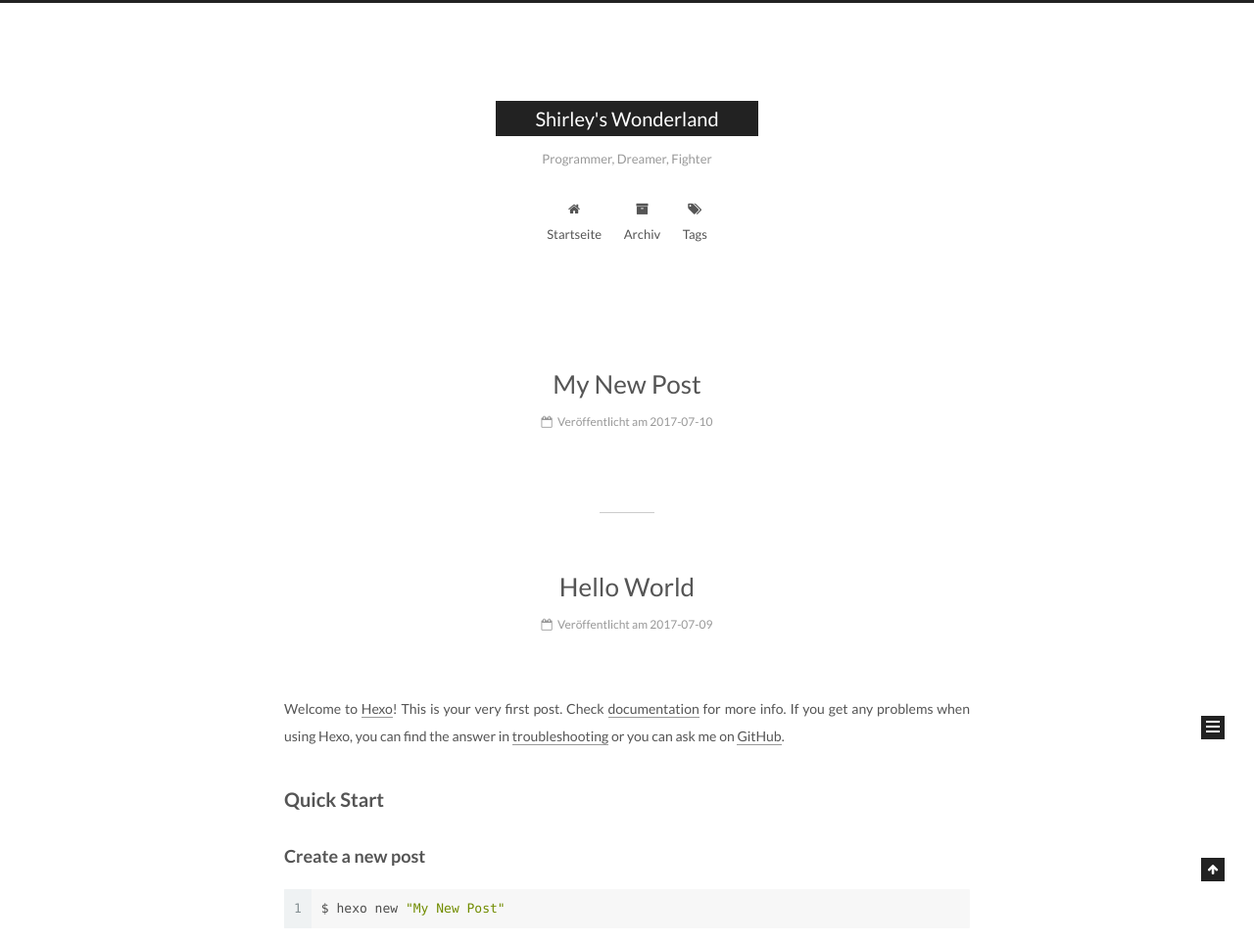
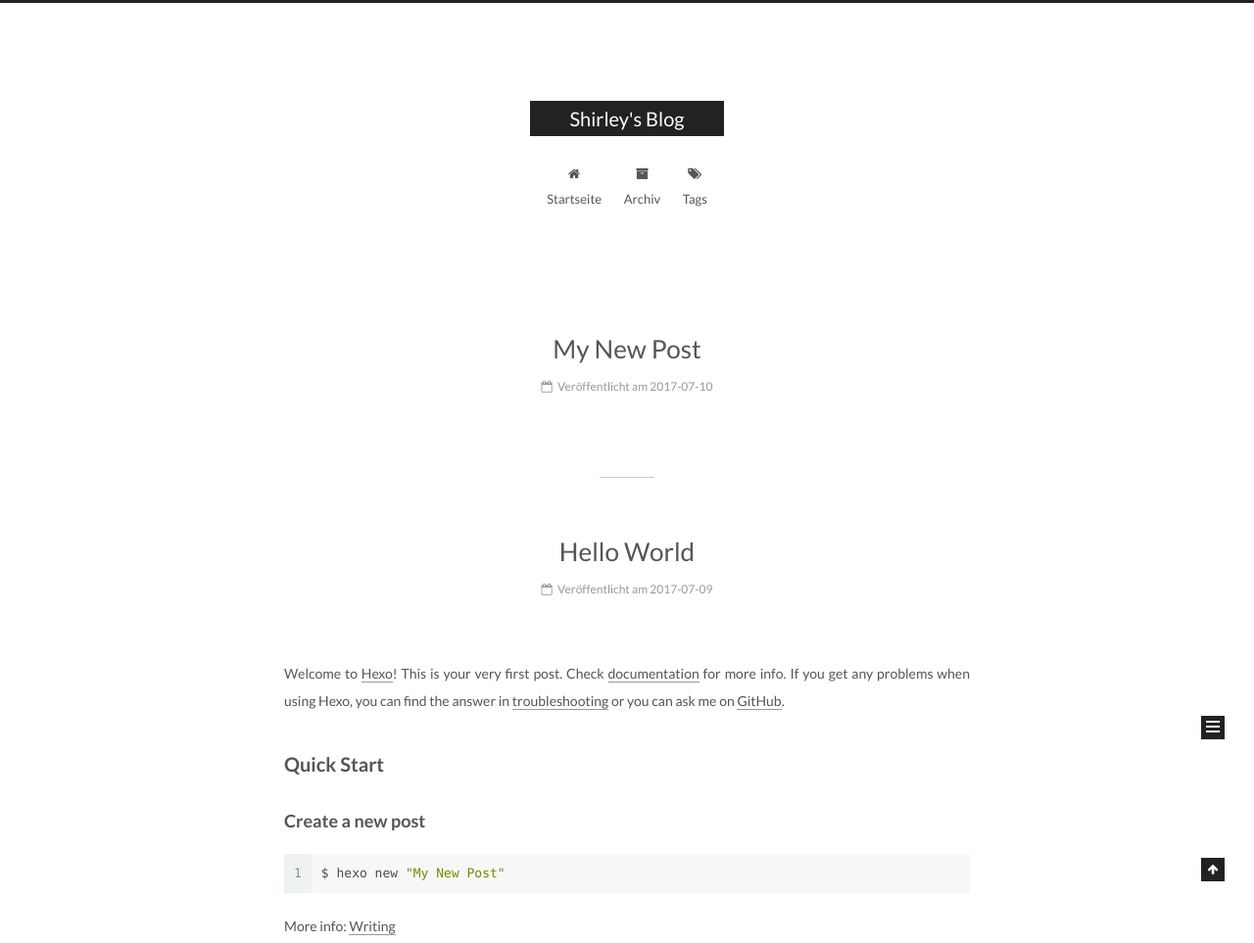
Before and after one commit to shhhhirley/shhhhirley.github.io, a plain HTML site: page index.html in a window 1280 px wide. Shown: the top 963 px of the page at 98% size. Drawn offline with Linux system fonts and the light colour scheme.

Commit message:
Site updated: 2017-07-10 20:58:46

```diff
--- a/index.html
+++ b/index.html
@@ -95,12 +95,12 @@
 
 <meta name="description" content="Shirley Wang&apos;s blog">
 <meta property="og:type" content="website">
-<meta property="og:title" content="Shirley&#39;s Wonderland">
+<meta property="og:title" content="Shirley&#39;s Blog">
 <meta property="og:url" content="https://github.com/zhchnchn/zhchnchn.github.io.git/index.html">
-<meta property="og:site_name" content="Shirley&#39;s Wonderland">
+<meta property="og:site_name" content="Shirley&#39;s Blog">
 <meta property="og:description" content="Shirley Wang&apos;s blog">
 <meta name="twitter:card" content="summary">
-<meta name="twitter:title" content="Shirley&#39;s Wonderland">
+<meta name="twitter:title" content="Shirley&#39;s Blog">
 <meta name="twitter:description" content="Shirley Wang&apos;s blog">
 
 
@@ -135,7 +135,7 @@
 
 
 
-  <title>Shirley's Wonderland</title>
+  <title>Shirley's Blog</title>
 
 
 
@@ -173,12 +173,12 @@
     <div class="custom-logo-site-title">
       <a href="/"  class="brand" rel="start">
         <span class="logo-line-before"><i></i></span>
-        <span class="site-title">Shirley's Wonderland</span>
+        <span class="site-title">Shirley's Blog</span>
         <span class="logo-line-after"><i></i></span>
       </a>
     </div>
 
-        <p class="site-subtitle">Programmer, Dreamer, Fighter</p>
+        <p class="site-subtitle"></p>
 
   </div>
 
@@ -265,7 +265,7 @@
     </span>
 
     <span hidden itemprop="publisher" itemscope itemtype="http://schema.org/Organization">
-      <meta itemprop="name" content="Shirley's Wonderland">
+      <meta itemprop="name" content="Shirley's Blog">
     </span>
 
 
@@ -376,7 +376,7 @@
     </span>
 
     <span hidden itemprop="publisher" itemscope itemtype="http://schema.org/Organization">
-      <meta itemprop="name" content="Shirley's Wonderland">
+      <meta itemprop="name" content="Shirley's Blog">
     </span>
 
 
```
Also changed, not shown: 2017/07/09/hello-world/index.html (+5 -5 lines), 2017/07/10/My-New-Post/index.html (+5 -5 lines), archives/2017/07/index.html (+6 -6 lines), archives/2017/index.html (+6 -6 lines), archives/index.html (+6 -6 lines), tags/programming/index.html (+6 -6 lines).
